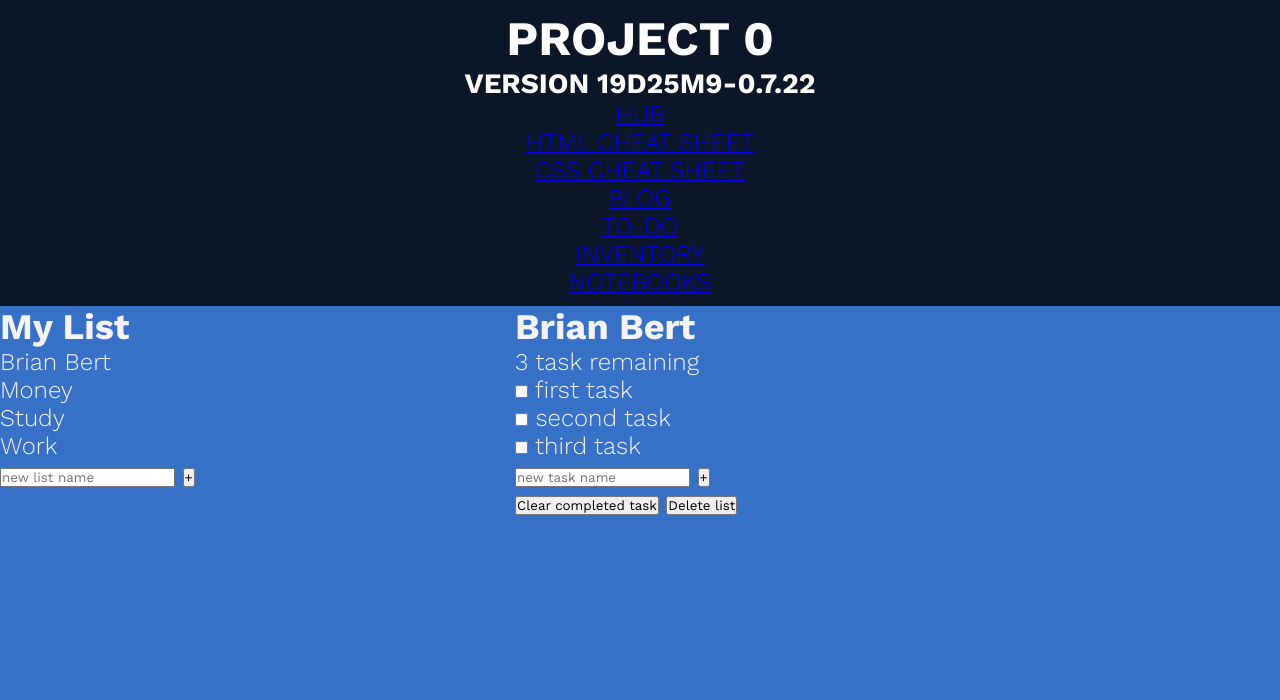
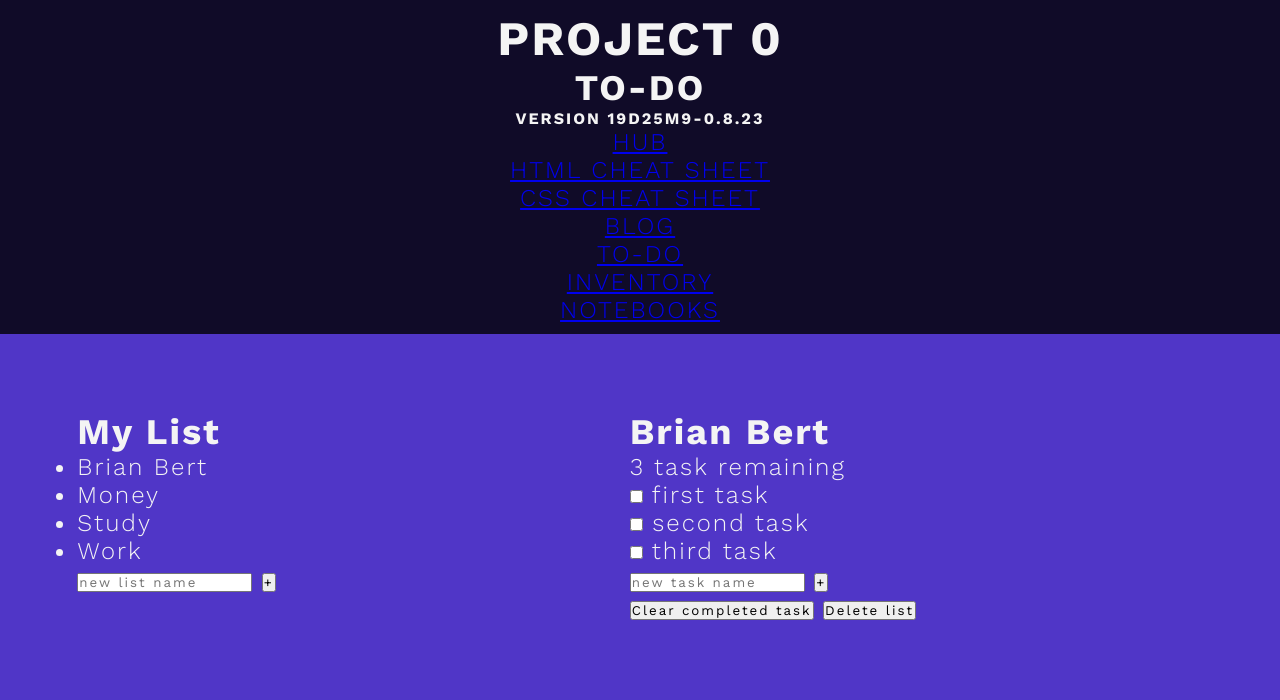
Before and after one commit to brianbert/PROJECT-0, a plain HTML site: page pages/toDo.html in a window 1280 px wide. Drawn offline with nearby package versions, Linux system fonts and the light colour scheme.

Commit message:
v.19D25M9-0.8.23

```diff
--- a/css/mainStyle.css
+++ b/css/mainStyle.css
@@ -15,6 +15,26 @@
   padding: 0;
   letter-spacing: 2px;
 }
+/*BODY COLORS*/
+.bodycolor-hub {
+  background-color: rgb(199, 54, 54);
+}
+.bodycolor-html {
+  background-color: rgb(54, 199, 66);
+}
+.bodycolor-css {
+  background-color: rgb(199, 177, 54);
+}
+.bodycolor-blog {
+  background-color: rgb(54, 194, 199);
+}
+.bodycolor-to-do {
+  background-color: rgb(80, 54, 199);
+}
+.bodycolor-manga {
+  background-color: rgb(165, 54, 199);
+}
+/*BODY COLORS ENDS*/
 body {
   margin: 0;
   font-family: "Work Sans", sans-serif;
--- a/css/toDoStyle.css
+++ b/css/toDoStyle.css
@@ -1,36 +1,4 @@
-:root {
-  --clr-primary: rgb(54, 112, 199);
-  --clr-light: #f4f4f4;
-  --clr-dark: #333;
-  --clr-warning: rgb(99, 36, 36);
-}
-*,
-*::before,
-*::after {
-  font-family: inherit;
-  box-sizing: border-box;
-}
-* {
-  margin: 0;
-  padding: 0;
-}
-/*NAV BAR*/
-
-#mainHeader {
-  text-align: center;
-  background-color: rgba(0, 0, 0, 0.8);
-  color: white;
-  padding: 10px;
-}
-
-/*NAV BAR*/
 body {
-  margin: 0;
-  font-family: "Work Sans", sans-serif;
-  font-weight: 300;
-  font-size: 1.5em;
-  background-color: var(--clr-primary);
-  color: var(--clr-light);
   display: grid;
   grid:
     "header header header header" auto
@@ -43,8 +11,10 @@ body {
 }
 
 .all-tasks {
+  padding: 15% 15% 15% 15%;
   grid-area: lists;
 }
 .todo-list {
+  padding: 10% 15% 10% 15%;
   grid-area: active;
 }
--- a/pages/toDo.html
+++ b/pages/toDo.html
@@ -6,17 +6,19 @@
     <meta charset="UTF-8" />
     <meta name="viewport" content="width=device-width, initial-scale=1.0" />
     <meta http-equiv="X-UA-Compatible" content="ie=edge" />
-    <title>PROJECT 0</title>
+    <title>PROJECT 0 - TO-DO</title>
     <link
       rel="stylesheet"
       href="https://fonts.googleapis.com/css?family=Work+Sans:300,400,700,900&display=swap"
     />
     <link rel="stylesheet" href="../css/toDoStyle.css" />
+    <link rel="stylesheet" href="../css/mainStyle.css" />
   </head>
-  <body>
+  <body class="bodycolor-to-do">
     <header class="title-nav" id="mainHeader">
       <h1>PROJECT 0</h1>
-      <h3>VERSION 19D25M9-0.7.22</h3>
+      <h2>TO-DO</h2>
+      <h6>VERSION 19D25M9-0.8.23</h6>
       <!-- NAVIGATION MENU STARTS------------------------------------------------------------->
       <nav>
         <ul>
```
Also changed, not shown: index.html (+4 -2 lines), pages/blog.html (+4 -2 lines), pages/cssCheatSheets.html (+9 -3 lines), pages/htmlCheatSheets.html (+9 -3 lines), pages/manga.html (+4 -2 lines).
